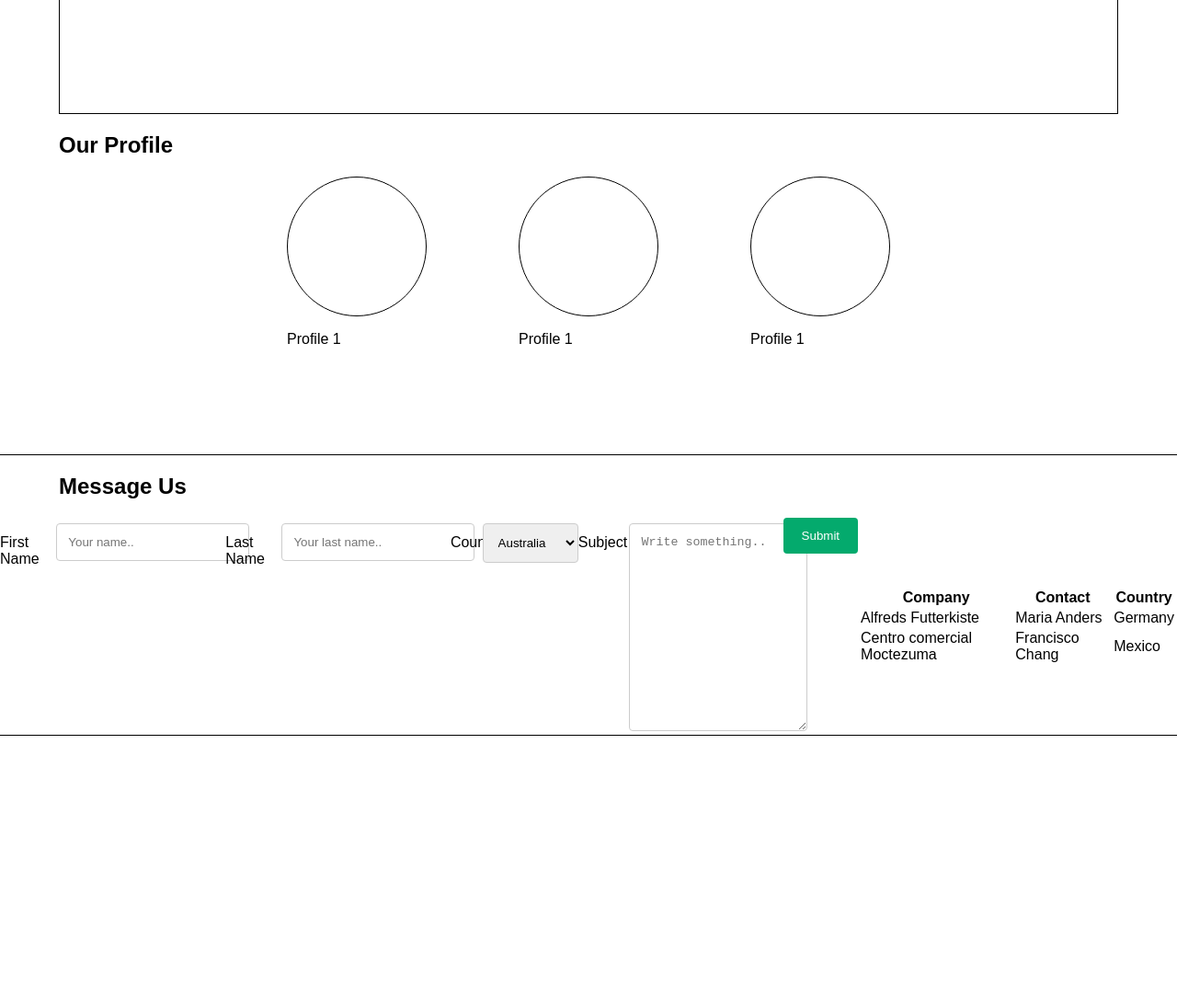
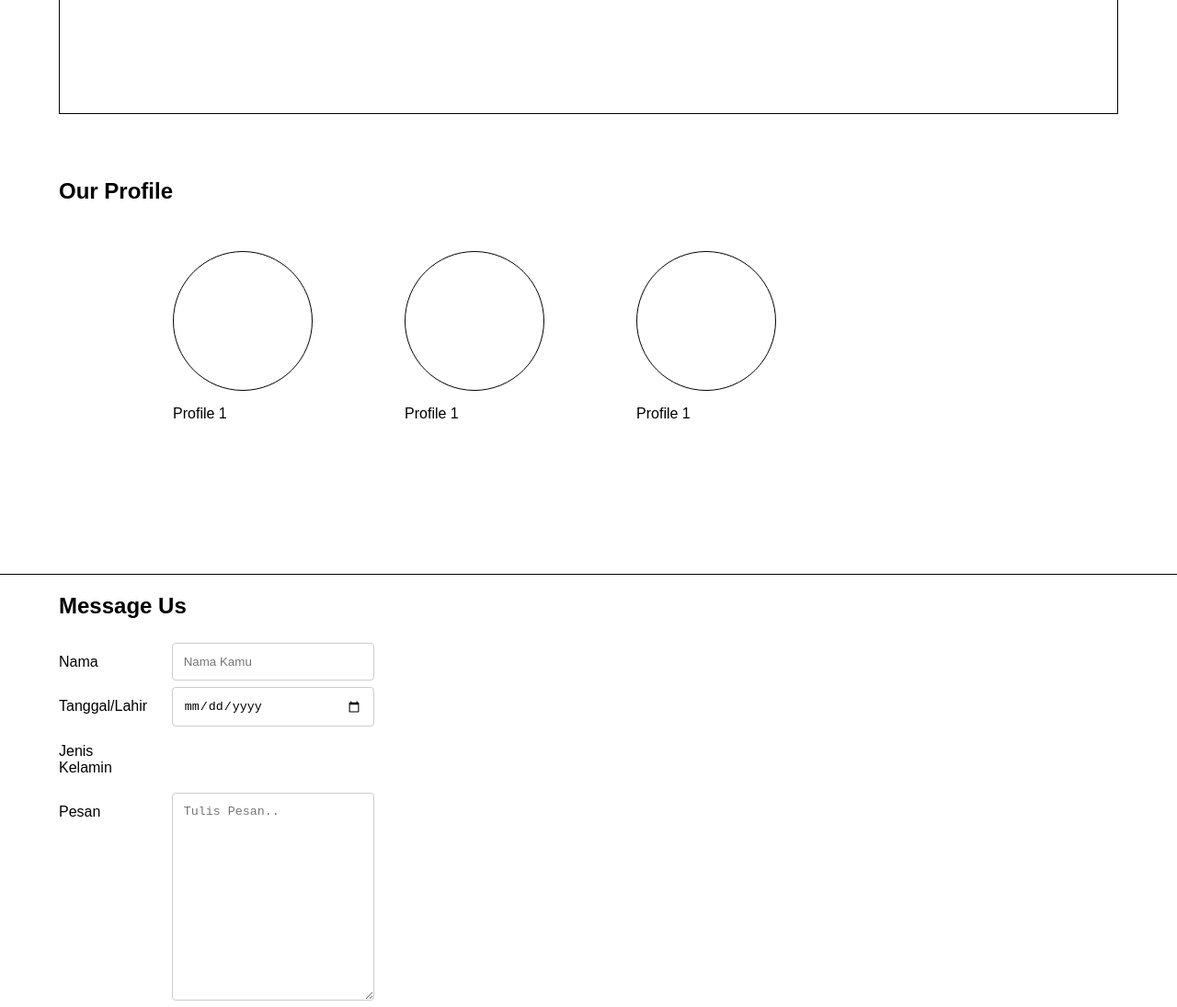
Before and after one commit to revou-fundamental-course/fundamental-KangAziz0, a plain HTML site: page index.html in a window 1280 px wide. Shown: the part 560-1655 px from the top of the page at 92% size. Before the commit the page ends 1360 px from the top, so only its background shows below. Drawn offline with Linux system fonts and the light colour scheme.

Commit message:
first commit

```diff
--- a/css/style.css
+++ b/css/style.css
@@ -12,7 +12,8 @@ body {
     align-items: center;
     border-bottom: 1px solid;
     overflow: hidden;
-    background-color: white;
+    color: white;
+    background-color: #04AA6D;
     position: fixed;
     /* Set the navbar to fixed position */
     top: 0;
@@ -36,11 +37,12 @@ nav {
 }
 
 nav>a {
+    margin-left: 10px;
     padding: 10px 32px;
-    border: 0.5px solid black;
     float: left;
     display: block;
     color: black;
+    background-color: white;
     text-align: center;
     text-decoration: none;
     transition: .5s ease-in-out;
@@ -66,7 +68,13 @@ main {
 section header {
     margin-left: 5%;
 }
-
+#profile{
+    display: flex;
+    min-height: 500px;
+}
+#profile header{
+    margin-top: 50px;
+}
 #profile article {
     display: flex;
     justify-content: center;
@@ -95,15 +103,15 @@ section header {
     display: flex;
     justify-content: space-between;
     align-items: center;
+    margin-left: 5%;
+    margin-right: 5%;
 }
 
-#message form {
-    display: flex;
-}
 
-input[type=text],
-select,
+input[type=text],input[type=date],
+input[type=radio],
 textarea {
+    margin-left: 30%;
     width: 100%;
     padding: 12px;
     border: 1px solid #ccc;
@@ -123,17 +131,11 @@ input[type=submit] {
     border: none;
     border-radius: 4px;
     cursor: pointer;
-    float: right;
+    width: 140%;
 }
 
 input[type=submit]:hover {
     background-color: #45a049;
-}
-
-.container {
-    border-radius: 5px;
-    background-color: #f2f2f2;
-    padding: 20px;
 }
 
 .col-25 {
--- a/index.html
+++ b/index.html
@@ -30,8 +30,8 @@
                 <div class="banner-container"></div>
             </article>
         </section>
-        <section id="profile" style="margin-bottom: 100px;">
-            <header>
+        <section id="profile">
+            <header >
                 <h1>Our Profile</h1>
             </header>
             <article>
@@ -46,10 +46,11 @@
                 <div class="profiles">
                     <div class="profile-icon"></div>
                     <p>Profile 1</p>
+
                 </div>
             </article>
         </section>
-        <section id="message">
+        <section id="message" style="padding-bottom: 10px;">
             <header>
                 <h1>Message Us</h1>
             </header>
@@ -58,38 +59,31 @@
                     <form action="/">
                         <div class="row">
                             <div class="col-25">
-                                <label for="fname">First Name</label>
+                                <label for="fname">Nama</label>
                             </div>
                             <div class="col-75">
-                                <input type="text" id="fname" name="firstname" placeholder="Your name..">
+                                <input type="text" id="fname" name="firstname" placeholder="Nama Kamu">
                             </div>
                         </div>
                         <div class="row">
                             <div class="col-25">
-                                <label for="lname">Last Name</label>
+                                <label for="lname">Tanggal/Lahir</label>
                             </div>
                             <div class="col-75">
-                                <input type="text" id="lname" name="lastname" placeholder="Your last name..">
+                                <input type="date" id="lname" name="tanggal">
                             </div>
                         </div>
                         <div class="row">
                             <div class="col-25">
-                                <label for="country">Country</label>
-                            </div>
-                            <div class="col-75">
-                                <select id="country" name="country">
-                                    <option value="australia">Australia</option>
-                                    <option value="canada">Canada</option>
-                                    <option value="usa">USA</option>
-                                </select>
+                                <label for="subject">Jenis Kelamin</label>
                             </div>
                         </div>
                         <div class="row">
                             <div class="col-25">
-                                <label for="subject">Subject</label>
+                                <label for="subject">Pesan</label>
                             </div>
                             <div class="col-75">
-                                <textarea id="subject" name="subject" placeholder="Write something.."
+                                <textarea id="subject" name="subject" placeholder="Tulis Pesan.."
                                     style="height:200px"></textarea>
                             </div>
                         </div>
@@ -100,7 +94,7 @@
                     </form>
                 </div>
                 <div>
-                    <table>
+                    <!-- <table>
                         <tr>
                             <th>Company</th>
                             <th>Contact</th>
@@ -116,7 +110,7 @@
                             <td>Francisco Chang</td>
                             <td>Mexico</td>
                         </tr>
-                    </table>
+                    </table> -->
                 </div>
             </article>
         </section>
```
